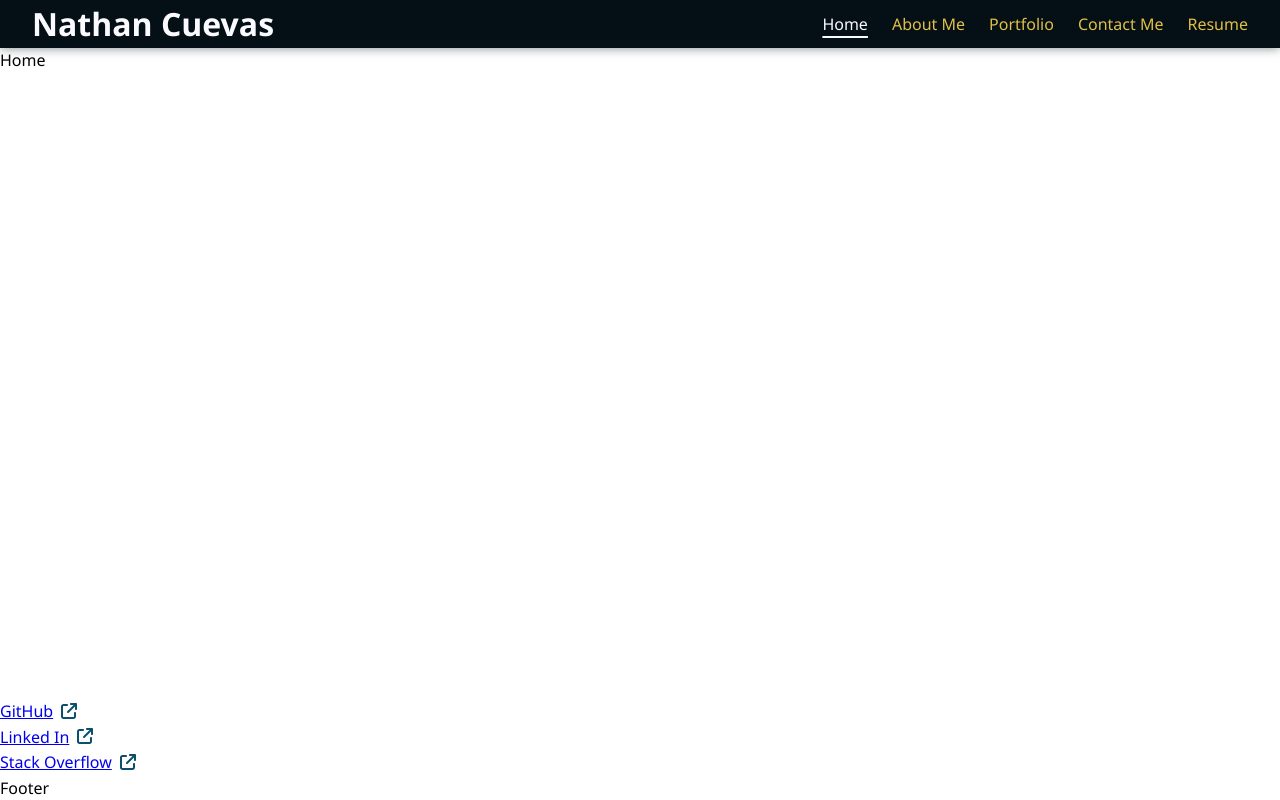
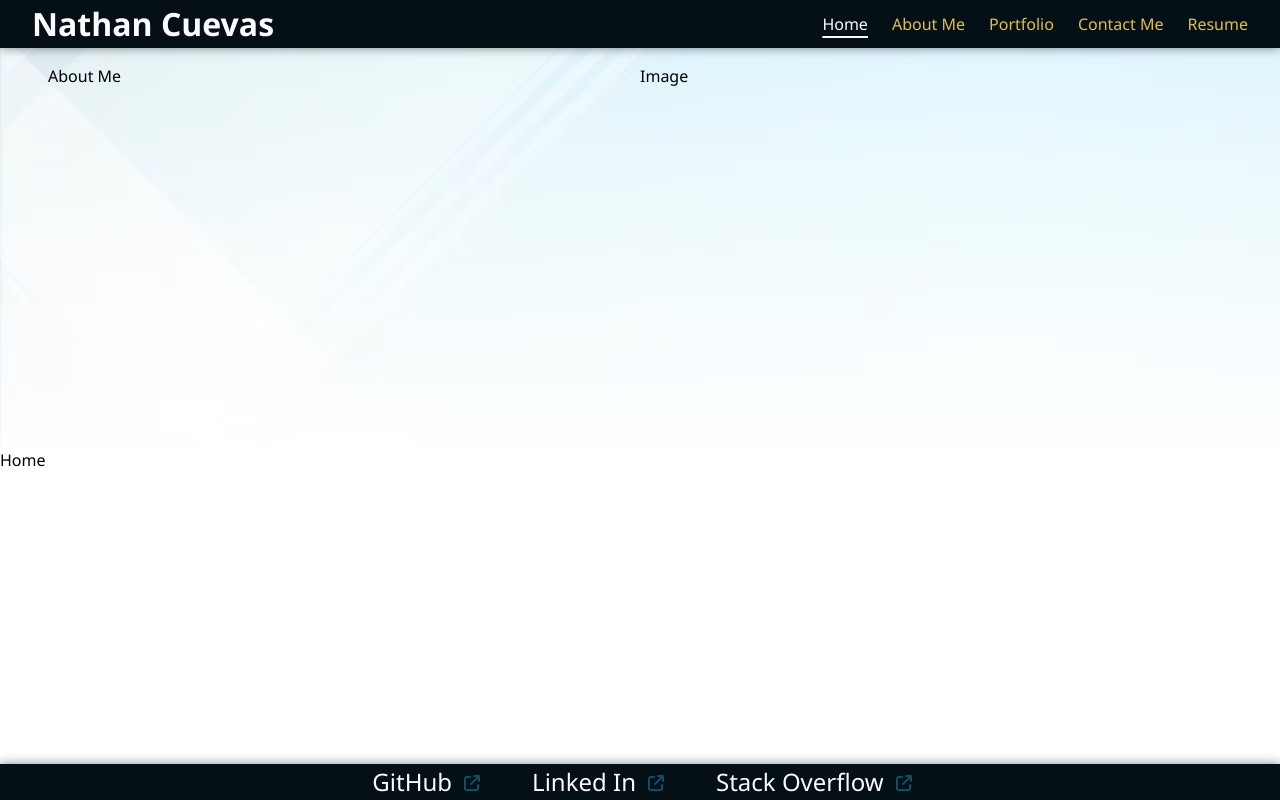
Before and after one commit to NateAyye/react-portfolio, a React (Create React App) app: page / in a window 1280 px wide. Built offline with nearby package versions, Linux system fonts and the light colour scheme; a web font is replaced by a local one.

Commit message:
Styled the footer and added the hero section to the home page

```diff
--- a/src/components/Footer/index.js
+++ b/src/components/Footer/index.js
@@ -1,7 +1,10 @@
+import './styles.css';
+
 function Footer() {
   return (
     <footer>
-      <nav>
+      <nav className='external__navigation' aria-labelledby='external__navigation-label' >
+        <span id='external__navigation-label' className='sr-only' >External Links</span>
         <ul>
           <li>
             <a target='_blank' rel='noreferrer' href='https://github.com/NateAyye' >
@@ -23,7 +26,6 @@ function Footer() {
           </li>
         </ul>
       </nav>
-      <p>Footer</p>
     </footer>
   );
 }
--- /dev/null
+++ b/src/components/Footer/styles.css
@@ -0,0 +1,31 @@
+footer {
+  display: flex;
+  justify-content: center;
+  align-items: center;
+  background-color: hsla(var(--black), 1);
+  box-shadow: 0px 0px 10px 0px hsla(var(--black), 0.5);
+}
+
+footer .external__navigation ul {
+  list-style: none;
+  display: flex;
+  justify-content: center;
+  align-items: center;
+  gap: 3rem;
+}
+
+footer .external__navigation ul a {
+  text-decoration: none;
+  color: hsla(var(--white), 1);
+  font-size: 1.5rem;
+  font-weight: 500;
+  display: flex;
+  justify-content: center;
+  align-items: center;
+  gap: 0.25rem;
+  transition: all 0.3s ease;
+}
+footer .external__navigation ul a:hover {
+  text-decoration: underline;
+  color: hsla(var(--gold), 1);
+}
--- a/src/pages/Home.js
+++ b/src/pages/Home.js
@@ -1,8 +1,13 @@
+import Hero from "../components/Hero";
+
 function Home() {
   return (
-    <section id='main'>
-      Home
-    </section>
+    <>
+      <Hero />
+      <section id='main'>
+        Home
+      </section>
+    </>
   );
 }
 
```
